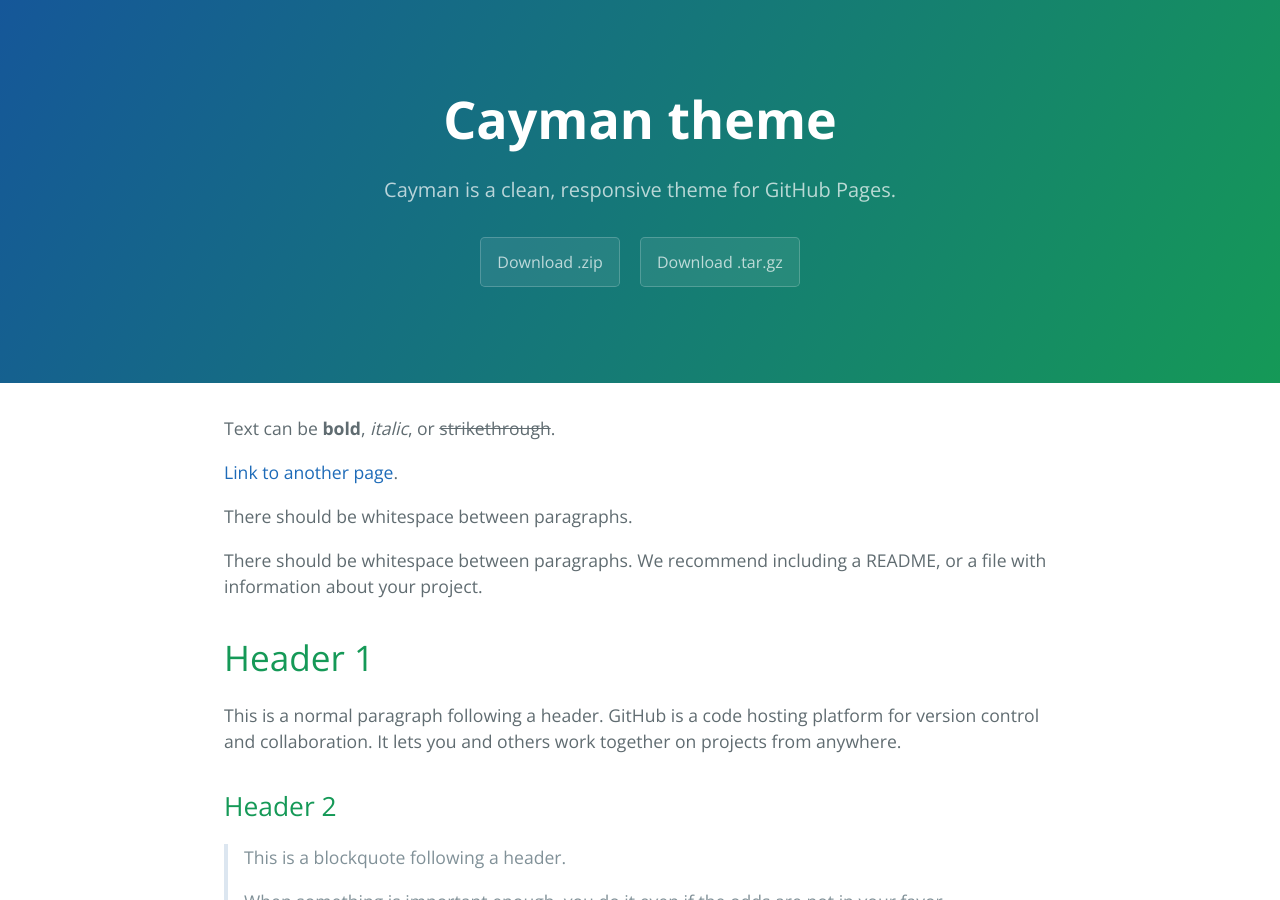
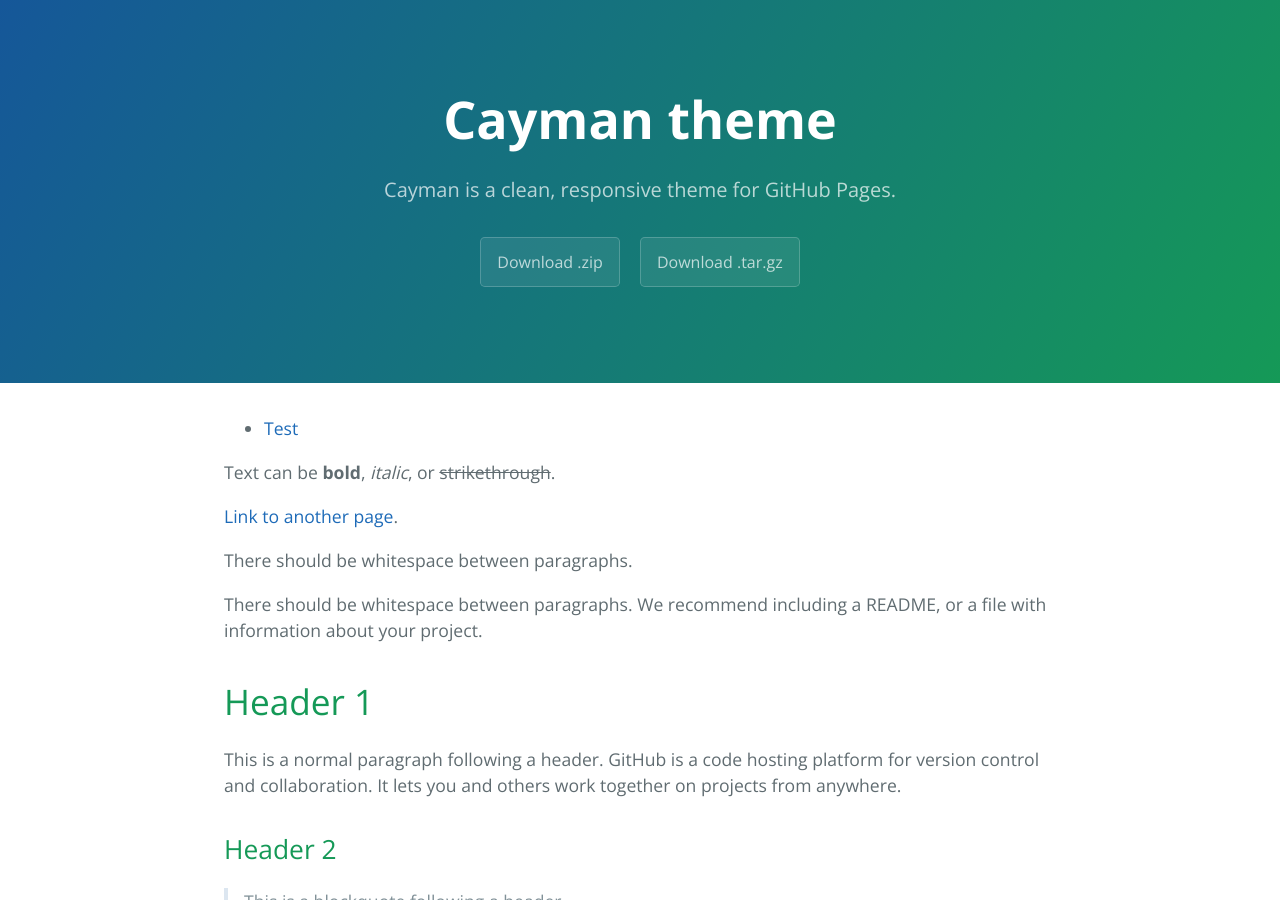
Before and after one commit to InfiniteRegen/InfiniteRegen.github.io, a Jekyll site: the page built from index.md, in a window 1280 px wide and 900 px high. Built offline with Jekyll 4.4.1, drawn with Linux system fonts in a browser that asks for light colours.

Commit message:
test for printiing post again

```diff
--- a/index.md
+++ b/index.md
@@ -2,19 +2,13 @@
 layout: default
 ---
 
-{% for post in paginator.posts %}
-  <div class="post">
-    <h1 class="post-title">
-      <a href="{{ post.url }}">
-        {{ post.title }}
-      </a>
-    </h1>
-
-    <span class="post-date">{{ post.date | date_to_string }}</span>
-
-    {{ post.content }}
-  </div>
-{% endfor %}
+<ul>
+  {% for post in site.posts %}
+    <li>
+      <a href="{{ post.url }}">{{ post.title }}</a>
+    </li>
+  {% endfor %}
+</ul>
 
 Text can be **bold**, _italic_, or ~~strikethrough~~.
 
```
